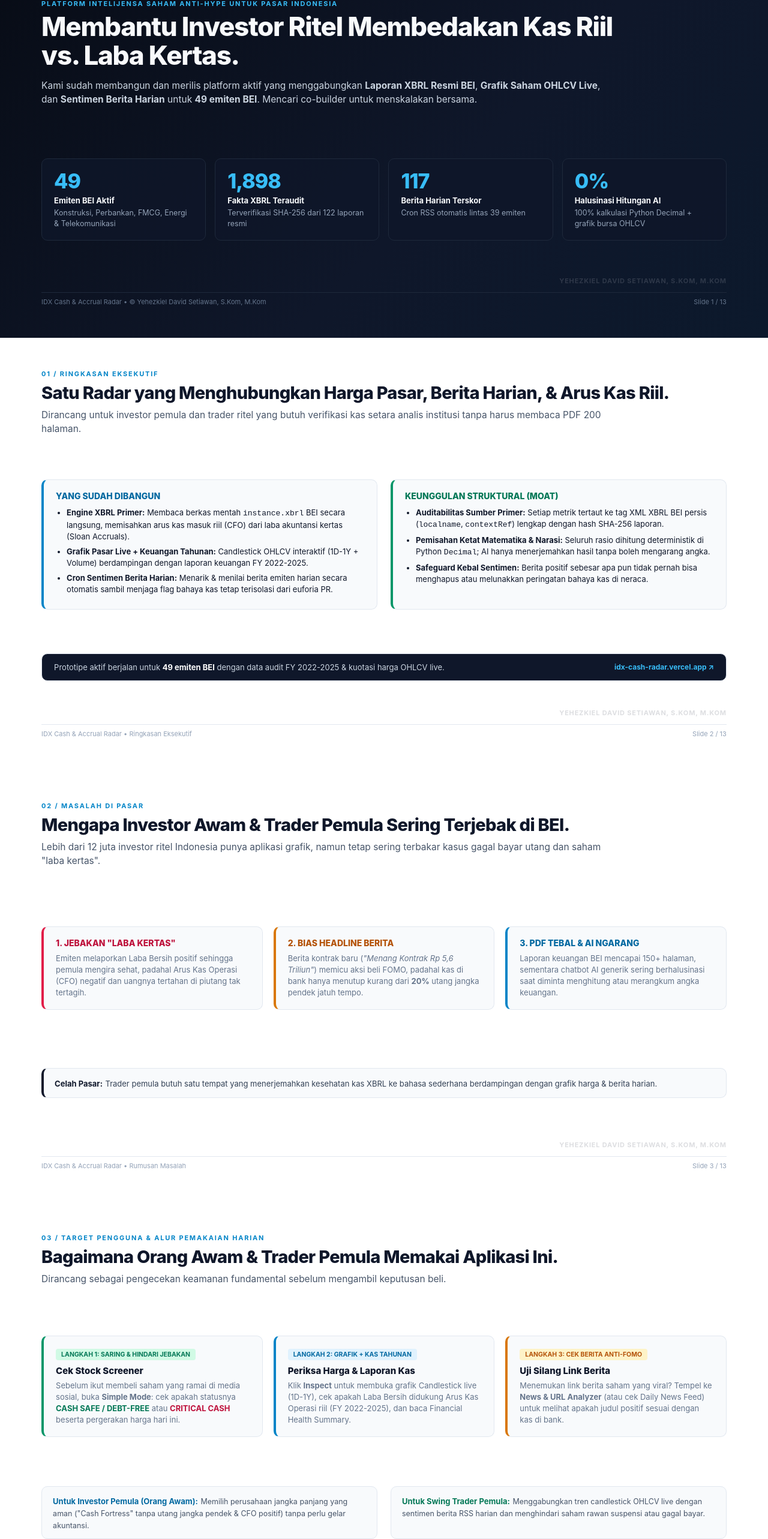
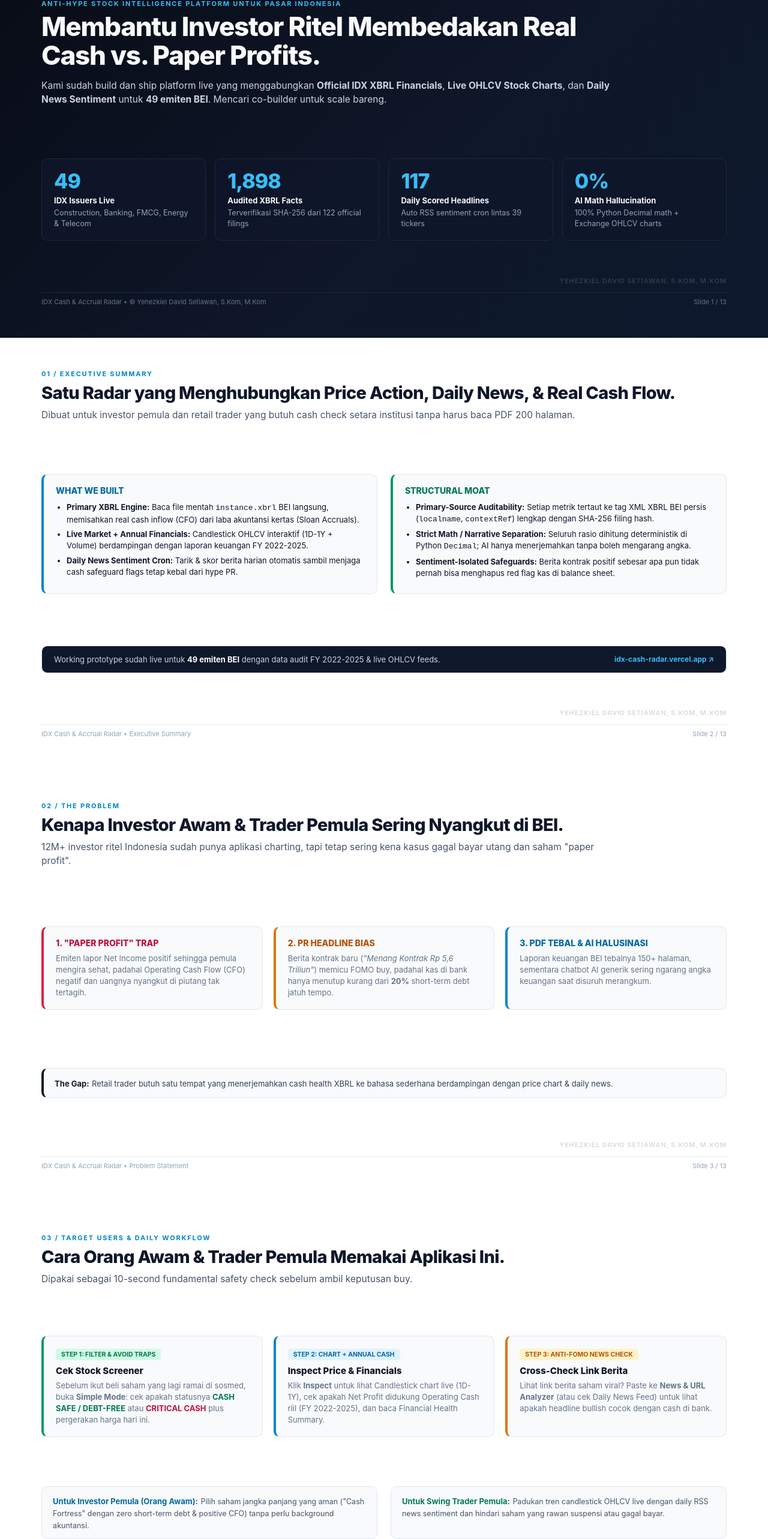
Before and after one commit to 06202003/idx-cash-radar, a plain HTML site: page docs/IDX_Cash_Radar_CoFounder_Deck_ID.html in a window 1280 px wide. Shown: the part 157-2722 px from the top of the page at 60% size. Drawn offline with Linux system fonts and the light colour scheme; files whose address does not match are found by name.

Commit message:
docs(deck): polish Indonesian deck with natural Indo-English tech/finance terms

```diff
--- a/docs/IDX_Cash_Radar_CoFounder_Deck_ID.html
+++ b/docs/IDX_Cash_Radar_CoFounder_Deck_ID.html
@@ -201,35 +201,35 @@
     </div>
 
     <div style="max-width: 980px;">
-      <div class="eyebrow">PLATFORM INTELIJENSA SAHAM ANTI-HYPE UNTUK PASAR INDONESIA</div>
-      <h1>Membantu Investor Ritel Membedakan Kas Riil vs. Laba Kertas.</h1>
+      <div class="eyebrow">ANTI-HYPE STOCK INTELLIGENCE PLATFORM UNTUK PASAR INDONESIA</div>
+      <h1>Membantu Investor Ritel Membedakan Real Cash vs. Paper Profits.</h1>
       <p class="lead" style="margin-top: 16px;">
-        Kami sudah membangun dan merilis platform aktif yang menggabungkan <strong>Laporan XBRL Resmi BEI</strong>,
-        <strong>Grafik Saham OHLCV Live</strong>, dan <strong>Sentimen Berita Harian</strong> untuk
-        <strong>49 emiten BEI</strong>. Mencari co-builder untuk menskalakan bersama.
+        Kami sudah build dan ship platform live yang menggabungkan <strong>Official IDX XBRL Financials</strong>,
+        <strong>Live OHLCV Stock Charts</strong>, dan <strong>Daily News Sentiment</strong> untuk
+        <strong>49 emiten BEI</strong>. Mencari co-builder untuk scale bareng.
       </p>
     </div>
 
     <div class="grid-4">
       <div class="card">
         <div class="kpi-num">49</div>
-        <div class="kpi-label">Emiten BEI Aktif</div>
-        <div class="muted">Konstruksi, Perbankan, FMCG, Energi &amp; Telekomunikasi</div>
+        <div class="kpi-label">IDX Issuers Live</div>
+        <div class="muted">Construction, Banking, FMCG, Energy &amp; Telecom</div>
       </div>
       <div class="card">
         <div class="kpi-num">1,898</div>
-        <div class="kpi-label">Fakta XBRL Teraudit</div>
-        <div class="muted">Terverifikasi SHA-256 dari 122 laporan resmi</div>
+        <div class="kpi-label">Audited XBRL Facts</div>
+        <div class="muted">Terverifikasi SHA-256 dari 122 official filings</div>
       </div>
       <div class="card">
         <div class="kpi-num">117</div>
-        <div class="kpi-label">Berita Harian Terskor</div>
-        <div class="muted">Cron RSS otomatis lintas 39 emiten</div>
+        <div class="kpi-label">Daily Scored Headlines</div>
+        <div class="muted">Auto RSS sentiment cron lintas 39 tickers</div>
       </div>
       <div class="card">
         <div class="kpi-num">0%</div>
-        <div class="kpi-label">Halusinasi Hitungan AI</div>
-        <div class="muted">100% kalkulasi Python Decimal + grafik bursa OHLCV</div>
+        <div class="kpi-label">AI Math Hallucination</div>
+        <div class="muted">100% Python Decimal math + Exchange OHLCV charts</div>
       </div>
     </div>
 
@@ -240,115 +240,115 @@
     </div>
   </section>
 
-  <!-- SLIDE 2: RINGKASAN EKSEKUTIF -->
+  <!-- SLIDE 2: EXECUTIVE SUMMARY -->
   <section class="slide slide-light">
     <div>
-      <div class="eyebrow">01 / RINGKASAN EKSEKUTIF</div>
-      <h2>Satu Radar yang Menghubungkan Harga Pasar, Berita Harian, &amp; Arus Kas Riil.</h2>
-      <p class="lead">Dirancang untuk investor pemula dan trader ritel yang butuh verifikasi kas setara analis institusi tanpa harus membaca PDF 200 halaman.</p>
+      <div class="eyebrow">01 / EXECUTIVE SUMMARY</div>
+      <h2>Satu Radar yang Menghubungkan Price Action, Daily News, &amp; Real Cash Flow.</h2>
+      <p class="lead">Dibuat untuk investor pemula dan retail trader yang butuh cash check setara institusi tanpa harus baca PDF 200 halaman.</p>
     </div>
 
     <div class="grid-2">
       <div class="card card-accent">
-        <div style="font-weight: 800; font-size: 14px; color: #0369a1; margin-bottom: 10px;">YANG SUDAH DIBANGUN</div>
+        <div style="font-weight: 800; font-size: 14px; color: #0369a1; margin-bottom: 10px;">WHAT WE BUILT</div>
         <ul>
-          <li><strong>Engine XBRL Primer:</strong> Membaca berkas mentah <code>instance.xbrl</code> BEI secara langsung, memisahkan arus kas masuk riil (CFO) dari laba akuntansi kertas (Sloan Accruals).</li>
-          <li><strong>Grafik Pasar Live + Keuangan Tahunan:</strong> Candlestick OHLCV interaktif (1D-1Y + Volume) berdampingan dengan laporan keuangan FY 2022-2025.</li>
-          <li><strong>Cron Sentimen Berita Harian:</strong> Menarik &amp; menilai berita emiten harian secara otomatis sambil menjaga flag bahaya kas tetap terisolasi dari euforia PR.</li>
+          <li><strong>Primary XBRL Engine:</strong> Baca file mentah <code>instance.xbrl</code> BEI langsung, memisahkan real cash inflow (CFO) dari laba akuntansi kertas (Sloan Accruals).</li>
+          <li><strong>Live Market + Annual Financials:</strong> Candlestick OHLCV interaktif (1D-1Y + Volume) berdampingan dengan laporan keuangan FY 2022-2025.</li>
+          <li><strong>Daily News Sentiment Cron:</strong> Tarik &amp; skor berita harian otomatis sambil menjaga cash safeguard flags tetap kebal dari hype PR.</li>
         </ul>
       </div>
 
       <div class="card card-green">
-        <div style="font-weight: 800; font-size: 14px; color: #047857; margin-bottom: 10px;">KEUNGGULAN STRUKTURAL (MOAT)</div>
+        <div style="font-weight: 800; font-size: 14px; color: #047857; margin-bottom: 10px;">STRUCTURAL MOAT</div>
         <ul>
-          <li><strong>Auditabilitas Sumber Primer:</strong> Setiap metrik tertaut ke tag XML XBRL BEI persis (<code>localname</code>, <code>contextRef</code>) lengkap dengan hash SHA-256 laporan.</li>
-          <li><strong>Pemisahan Ketat Matematika &amp; Narasi:</strong> Seluruh rasio dihitung deterministik di Python <code>Decimal</code>; AI hanya menerjemahkan hasil tanpa boleh mengarang angka.</li>
-          <li><strong>Safeguard Kebal Sentimen:</strong> Berita positif sebesar apa pun tidak pernah bisa menghapus atau melunakkan peringatan bahaya kas di neraca.</li>
+          <li><strong>Primary-Source Auditability:</strong> Setiap metrik tertaut ke tag XML XBRL BEI persis (<code>localname</code>, <code>contextRef</code>) lengkap dengan SHA-256 filing hash.</li>
+          <li><strong>Strict Math / Narrative Separation:</strong> Seluruh rasio dihitung deterministik di Python <code>Decimal</code>; AI hanya menerjemahkan tanpa boleh mengarang angka.</li>
+          <li><strong>Sentiment-Isolated Safeguards:</strong> Berita kontrak positif sebesar apa pun tidak pernah bisa menghapus red flag kas di balance sheet.</li>
         </ul>
       </div>
     </div>
 
     <div class="card" style="background: #0f172a; color: #f8fafc; padding: 14px 20px; display: flex; justify-content: space-between; align-items: center;">
-      <span style="font-size: 13px; color: #cbd5e1;">Prototipe aktif berjalan untuk <strong style="color: #ffffff;">49 emiten BEI</strong> dengan data audit FY 2022-2025 &amp; kuotasi harga OHLCV live.</span>
+      <span style="font-size: 13px; color: #cbd5e1;">Working prototype sudah live untuk <strong style="color: #ffffff;">49 emiten BEI</strong> dengan data audit FY 2022-2025 &amp; live OHLCV feeds.</span>
       <a href="https://idx-cash-radar.vercel.app/" target="_blank" style="font-size: 12px; font-weight: 700; color: #38bdf8;">idx-cash-radar.vercel.app &#8599;</a>
     </div>
 
     <div class="watermark">Yehezkiel David Setiawan, S.Kom, M.Kom</div>
     <div class="footer">
-      <span>IDX Cash &amp; Accrual Radar &bull; Ringkasan Eksekutif</span>
+      <span>IDX Cash &amp; Accrual Radar &bull; Executive Summary</span>
       <span>Slide 2 / 13</span>
     </div>
   </section>
 
-  <!-- SLIDE 3: MASALAH -->
+  <!-- SLIDE 3: THE PROBLEM -->
   <section class="slide slide-light">
     <div>
-      <div class="eyebrow">02 / MASALAH DI PASAR</div>
-      <h2>Mengapa Investor Awam &amp; Trader Pemula Sering Terjebak di BEI.</h2>
-      <p class="lead">Lebih dari 12 juta investor ritel Indonesia punya aplikasi grafik, namun tetap sering terbakar kasus gagal bayar utang dan saham "laba kertas".</p>
+      <div class="eyebrow">02 / THE PROBLEM</div>
+      <h2>Kenapa Investor Awam &amp; Trader Pemula Sering Nyangkut di BEI.</h2>
+      <p class="lead">12M+ investor ritel Indonesia sudah punya aplikasi charting, tapi tetap sering kena kasus gagal bayar utang dan saham "paper profit".</p>
     </div>
 
     <div class="grid-3">
       <div class="card card-red">
-        <div style="font-weight: 800; font-size: 14px; color: #be123c; margin-bottom: 8px;">1. JEBAKAN "LABA KERTAS"</div>
+        <div style="font-weight: 800; font-size: 14px; color: #be123c; margin-bottom: 8px;">1. "PAPER PROFIT" TRAP</div>
         <div class="muted" style="font-size: 13px;">
-          Emiten melaporkan Laba Bersih positif sehingga pemula mengira sehat, padahal Arus Kas Operasi (CFO) negatif dan uangnya tertahan di piutang tak tertagih.
+          Emiten lapor Net Income positif sehingga pemula mengira sehat, padahal Operating Cash Flow (CFO) negatif dan uangnya nyangkut di piutang tak tertagih.
         </div>
       </div>
       <div class="card card-amber">
-        <div style="font-weight: 800; font-size: 14px; color: #b45309; margin-bottom: 8px;">2. BIAS HEADLINE BERITA</div>
+        <div style="font-weight: 800; font-size: 14px; color: #b45309; margin-bottom: 8px;">2. PR HEADLINE BIAS</div>
         <div class="muted" style="font-size: 13px;">
-          Berita kontrak baru (<em>"Menang Kontrak Rp 5,6 Triliun"</em>) memicu aksi beli FOMO, padahal kas di bank hanya menutup kurang dari <strong>20%</strong> utang jangka pendek jatuh tempo.
+          Berita kontrak baru (<em>"Menang Kontrak Rp 5,6 Triliun"</em>) memicu FOMO buy, padahal kas di bank hanya menutup kurang dari <strong>20%</strong> short-term debt jatuh tempo.
         </div>
       </div>
       <div class="card card-accent">
-        <div style="font-weight: 800; font-size: 14px; color: #0369a1; margin-bottom: 8px;">3. PDF TEBAL &amp; AI NGARANG</div>
+        <div style="font-weight: 800; font-size: 14px; color: #0369a1; margin-bottom: 8px;">3. PDF TEBAL &amp; AI HALUSINASI</div>
         <div class="muted" style="font-size: 13px;">
-          Laporan keuangan BEI mencapai 150+ halaman, sementara chatbot AI generik sering berhalusinasi saat diminta menghitung atau merangkum angka keuangan.
+          Laporan keuangan BEI tebalnya 150+ halaman, sementara chatbot AI generik sering ngarang angka keuangan saat disuruh merangkum.
         </div>
       </div>
     </div>
 
     <div class="card" style="padding: 14px 18px; border-left: 4px solid #0f172a;">
-      <strong style="font-size: 13px;">Celah Pasar:</strong>
-      <span style="font-size: 13px; color: #334155;">Trader pemula butuh satu tempat yang menerjemahkan kesehatan kas XBRL ke bahasa sederhana berdampingan dengan grafik harga &amp; berita harian.</span>
+      <strong style="font-size: 13px;">The Gap:</strong>
+      <span style="font-size: 13px; color: #334155;">Retail trader butuh satu tempat yang menerjemahkan cash health XBRL ke bahasa sederhana berdampingan dengan price chart &amp; daily news.</span>
     </div>
 
     <div class="watermark">Yehezkiel David Setiawan, S.Kom, M.Kom</div>
     <div class="footer">
-      <span>IDX Cash &amp; Accrual Radar &bull; Rumusan Masalah</span>
+      <span>IDX Cash &amp; Accrual Radar &bull; Problem Statement</span>
       <span>Slide 3 / 13</span>
     </div>
   </section>
 
-  <!-- SLIDE 4: TARGET PENGGUNA & ALUR KERJA HARIAN -->
+  <!-- SLIDE 4: TARGET USERS & DAILY WORKFLOW -->
   <section class="slide slide-light">
     <div>
-      <div class="eyebrow">03 / TARGET PENGGUNA &amp; ALUR PEMAKAIAN HARIAN</div>
-      <h2>Bagaimana Orang Awam &amp; Trader Pemula Memakai Aplikasi Ini.</h2>
-      <p class="lead">Dirancang sebagai pengecekan keamanan fundamental sebelum mengambil keputusan beli.</p>
+      <div class="eyebrow">03 / TARGET USERS &amp; DAILY WORKFLOW</div>
+      <h2>Cara Orang Awam &amp; Trader Pemula Memakai Aplikasi Ini.</h2>
+      <p class="lead">Dipakai sebagai 10-second fundamental safety check sebelum ambil keputusan buy.</p>
     </div>
 
     <div class="grid-3">
       <div class="card card-green">
-        <span class="tag tag-green" style="margin-bottom: 8px;">LANGKAH 1: SARING &amp; HINDARI JEBAKAN</span>
+        <span class="tag tag-green" style="margin-bottom: 8px;">STEP 1: FILTER &amp; AVOID TRAPS</span>
         <div style="font-weight: 800; font-size: 15px; margin-bottom: 6px;">Cek Stock Screener</div>
         <div class="muted" style="font-size: 13px;">
-          Sebelum ikut membeli saham yang ramai di media sosial, buka <strong>Simple Mode</strong>: cek apakah statusnya <strong style="color:#047857;">CASH SAFE / DEBT-FREE</strong> atau <strong style="color:#be123c;">CRITICAL CASH</strong> beserta pergerakan harga hari ini.
+          Sebelum ikut beli saham yang lagi ramai di sosmed, buka <strong>Simple Mode</strong>: cek apakah statusnya <strong style="color:#047857;">CASH SAFE / DEBT-FREE</strong> atau <strong style="color:#be123c;">CRITICAL CASH</strong> plus pergerakan harga hari ini.
         </div>
       </div>
       <div class="card card-accent">
-        <span class="tag tag-blue" style="margin-bottom: 8px;">LANGKAH 2: GRAFIK + KAS TAHUNAN</span>
-        <div style="font-weight: 800; font-size: 15px; margin-bottom: 6px;">Periksa Harga &amp; Laporan Kas</div>
+        <span class="tag tag-blue" style="margin-bottom: 8px;">STEP 2: CHART + ANNUAL CASH</span>
+        <div style="font-weight: 800; font-size: 15px; margin-bottom: 6px;">Inspect Price &amp; Financials</div>
         <div class="muted" style="font-size: 13px;">
-          Klik <strong>Inspect</strong> untuk membuka grafik Candlestick live (1D-1Y), cek apakah Laba Bersih didukung Arus Kas Operasi riil (FY 2022-2025), dan baca Financial Health Summary.
+          Klik <strong>Inspect</strong> untuk lihat Candlestick chart live (1D-1Y), cek apakah Net Profit didukung Operating Cash riil (FY 2022-2025), dan baca Financial Health Summary.
         </div>
       </div>
       <div class="card card-amber">
-        <span class="tag tag-amber" style="margin-bottom: 8px;">LANGKAH 3: CEK BERITA ANTI-FOMO</span>
-        <div style="font-weight: 800; font-size: 15px; margin-bottom: 6px;">Uji Silang Link Berita</div>
+        <span class="tag tag-amber" style="margin-bottom: 8px;">STEP 3: ANTI-FOMO NEWS CHECK</span>
+        <div style="font-weight: 800; font-size: 15px; margin-bottom: 6px;">Cross-Check Link Berita</div>
         <div class="muted" style="font-size: 13px;">
-          Menemukan link berita saham yang viral? Tempel ke <strong>News &amp; URL Analyzer</strong> (atau cek Daily News Feed) untuk melihat apakah judul positif sesuai dengan kas di bank.
+          Lihat link berita saham viral? Paste ke <strong>News &amp; URL Analyzer</strong> (atau cek Daily News Feed) untuk lihat apakah headline bullish cocok dengan cash di bank.
         </div>
       </div>
     </div>
@@ -356,17 +356,17 @@
     <div class="grid-2">
       <div class="card" style="padding: 13px 18px;">
         <strong style="font-size: 13px; color: #0369a1;">Untuk Investor Pemula (Orang Awam):</strong>
-        <span style="font-size: 12.5px; color: #475569;">Memilih perusahaan jangka panjang yang aman ("Cash Fortress" tanpa utang jangka pendek &amp; CFO positif) tanpa perlu gelar akuntansi.</span>
+        <span style="font-size: 12.5px; color: #475569;">Pilih saham jangka panjang yang aman ("Cash Fortress" dengan zero short-term debt &amp; positive CFO) tanpa perlu background akuntansi.</span>
       </div>
       <div class="card" style="padding: 13px 18px;">
         <strong style="font-size: 13px; color: #047857;">Untuk Swing Trader Pemula:</strong>
-        <span style="font-size: 12.5px; color: #475569;">Menggabungkan tren candlestick OHLCV live dengan sentimen berita RSS harian dan menghindari saham rawan suspensi atau gagal bayar.</span>
+        <span style="font-size: 12.5px; color: #475569;">Padukan tren candlestick OHLCV live dengan daily RSS news sentiment dan hindari saham yang rawan suspensi atau gagal bayar.</span>
       </div>
     </div>
 
     <div class="watermark">Yehezkiel David Setiawan, S.Kom, M.Kom</div>
     <div class="footer">
-      <span>IDX Cash &amp; Accrual Radar &bull; Alur Pengguna</span>
+      <span>IDX Cash &amp; Accrual Radar &bull; User Workflow</span>
       <span>Slide 4 / 13</span>
     </div>
   </section>
@@ -374,8 +374,8 @@
   <!-- SLIDE 5: PENDALAMAN FITUR 1 -->
   <section class="slide slide-light">
     <div>
-      <div class="eyebrow">04 / PENDALAMAN FITUR 1: SCREENER &amp; PANDUAN INTERAKTIF</div>
-      <h2>Mengapa Kami Membangun Screener Dua Mode + Tur Terbang Berbasis Cookie.</h2>
+      <div class="eyebrow">04 / FEATURE DEEP-DIVE 1: SCREENER &amp; GUIDED TOUR</div>
+      <h2>Kenapa Kami Build Screener Dual-Mode + Cookie-Based Flying Tour.</h2>
     </div>
 
     <div class="grid-2" style="align-items: center;">
@@ -413,8 +413,8 @@
   <!-- SLIDE 6: PENDALAMAN FITUR 2 -->
   <section class="slide slide-light">
     <div>
-      <div class="eyebrow">05 / PENDALAMAN FITUR 2: PETA KARTESIAN 4-KUADRAN</div>
-      <h2>Mengubah Rasio Neraca Menjadi Peta Keamanan Visual Seketika.</h2>
+      <div class="eyebrow">05 / FEATURE DEEP-DIVE 2: 4-QUADRANT CARTESIAN MAP</div>
+      <h2>Mengubah Rasio Balance Sheet Jadi Visual Safety Map dalam 3 Detik.</h2>
     </div>
 
     <div class="grid-demo">
@@ -451,8 +451,8 @@
   <!-- SLIDE 7: PENDALAMAN FITUR 3 -->
   <section class="slide slide-light">
     <div>
-      <div class="eyebrow">06 / PENDALAMAN FITUR 3: DETAIL SAHAM LIVE</div>
-      <h2>Mengapa Grafik Candlestick Disandingkan dengan Triangulasi Kas Teraudit.</h2>
+      <div class="eyebrow">06 / FEATURE DEEP-DIVE 3: LIVE STOCK DETAIL</div>
+      <h2>Kenapa Candlestick Chart Digabung dengan Audited Cash Triangulation.</h2>
     </div>
 
     <div class="grid-demo">
@@ -485,8 +485,8 @@
   <!-- SLIDE 8: PENDALAMAN FITUR 4 -->
   <section class="slide slide-light">
     <div>
-      <div class="eyebrow">07 / PENDALAMAN FITUR 4: XBRL MULTI-TAHUN &amp; CALK</div>
-      <h2>Membongkar Piutang Pihak Berelasi &amp; Jejak Tag XBRL Resmi BEI.</h2>
+      <div class="eyebrow">07 / FEATURE DEEP-DIVE 4: MULTI-YEAR XBRL &amp; CALK</div>
+      <h2>Membongkar Piutang Pihak Berelasi &amp; Exact XBRL Source Tags.</h2>
     </div>
 
     <div class="grid-demo">
@@ -519,8 +519,8 @@
   <!-- SLIDE 9: PENDALAMAN FITUR 5 -->
   <section class="slide slide-light">
     <div>
-      <div class="eyebrow">08 / PENDALAMAN FITUR 5: RADAR BERITA &amp; AI BYOK</div>
-      <h2>Cron Sentimen Berita Harian + Uji Silang URL + Analis AI BYOK.</h2>
+      <div class="eyebrow">08 / FEATURE DEEP-DIVE 5: NEWS RADAR &amp; BYOK AI</div>
+      <h2>Daily RSS Sentiment Cron + Paste-Any-URL + BYOK AI Analyst.</h2>
     </div>
 
     <div class="grid-2" style="align-items: center;">
@@ -558,8 +558,8 @@
   <!-- SLIDE 10: PEMBUKTIAN BACKTEST NYATA (2022-2025) -->
   <section class="slide slide-light">
     <div>
-      <div class="eyebrow">09 / PEMBUKTIAN BACKTEST NYATA (2022-2025)</div>
-      <h2>Bagaimana Flag Kas 2022-2023 Memprediksi Distres Utang Nyata di 2025.</h2>
+      <div class="eyebrow">09 / REAL-WORLD BACKTEST PROOF (2022-2025)</div>
+      <h2>Bagaimana Cash Flag 2022-2023 Memprediksi Debt Distress Nyata di 2025.</h2>
       <p class="lead">Angka XBRL teraudit dari database kami dibandingkan langsung dengan kejadian suspensi BEI, penundaan kupon, dan restrukturisasi.</p>
     </div>
 
@@ -615,8 +615,8 @@
   <!-- SLIDE 11: DATA EMPIRIS & ARSITEKTUR -->
   <section class="slide slide-light">
     <div>
-      <div class="eyebrow">10 / DATA EMPIRIS &amp; ARSITEKTUR</div>
-      <h2>Angka Terverifikasi FY 2025 di Atas Arsitektur Serverless Ringan.</h2>
+      <div class="eyebrow">10 / EMPIRICAL DATA &amp; ARCHITECTURE</div>
+      <h2>Angka Terverifikasi FY 2025 di Atas Lean Serverless Stack.</h2>
     </div>
 
     <table>
@@ -691,9 +691,9 @@
   <!-- SLIDE 12: ROADMAP 90 HARI & PERAN CO-BUILDER -->
   <section class="slide slide-dark">
     <div>
-      <div class="eyebrow">11 / ROADMAP 90 HARI &amp; MENGAPA BERGABUNG SEKARANG</div>
-      <h2>Yang Akan Kita Bangun Bersama dalam 90 Hari ke Depan.</h2>
-      <p class="lead">Mesin inti sudah berjalan live. Bergabunglah sebagai co-builder untuk memperluas cakupan emiten, retensi pengguna, dan peluncuran komunitas.</p>
+      <div class="eyebrow">11 / 90-DAY ROADMAP &amp; WHY JOIN NOW</div>
+      <h2>Yang Bakal Kita Build Bareng dalam 90 Hari ke Depan.</h2>
+      <p class="lead">Core engine sudah live. Join sebagai co-builder untuk scale coverage emiten, user retention, dan community launch.</p>
     </div>
 
     <div class="grid-3">
@@ -738,10 +738,10 @@
   <!-- SLIDE 13: KREDIT FOUNDER & LANGKAH SELANJUTNYA -->
   <section class="slide slide-dark" style="justify-content: space-between;">
     <div>
-      <div class="eyebrow">12 / KREDIT FOUNDER &amp; LANGKAH SELANJUTNYA</div>
-      <h1 style="font-size: 42px;">Coba Aplikasinya Hari Ini. Mari Bangun v3 Bersama.</h1>
+      <div class="eyebrow">12 / FOUNDER CREDIT &amp; NEXT STEP</div>
+      <h1 style="font-size: 42px;">Coba Live App Hari Ini. Let's Ship v3 Together.</h1>
       <p class="lead" style="margin-top: 10px;">
-        Uji screener live, cek tooltip 4-kuadran, inspeksi candlestick <code>BBRI.JK</code>, dan mari diskusikan langkah pembangunan fase berikutnya bersama.
+        Test live screener-nya, hover 4-quadrant tooltips, inspect candlestick <code>BBRI.JK</code>, dan yuk ngobrol soal next phase-nya bareng.
       </p>
     </div>
 
```
Also changed, not shown: 2 other files.
